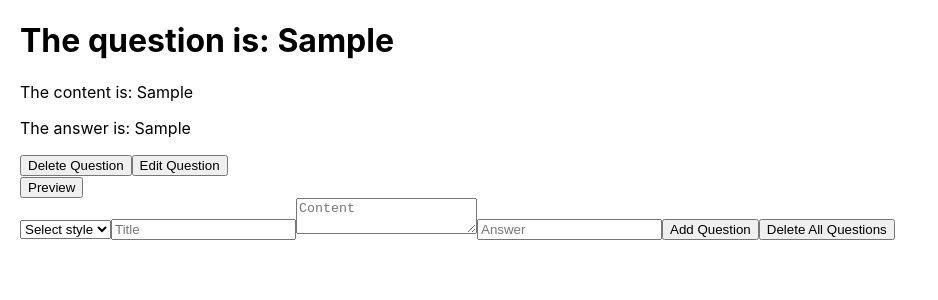
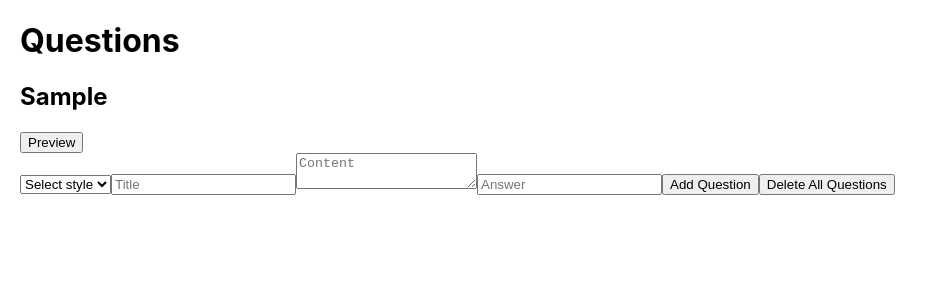
Before and after one commit to emmagort/Diss, a React (Create React App) app in the folder my-app/: page /teacher in a window 1280 px wide. Both pictures are taken after typing "Sample", "Sample", "Sample" into the empty fields and a click on the button "Add Question". Shown: the top 300 px of the page, without its empty margins (0-938 px from the left). Built offline with nearby package versions, Linux system fonts and the light colour scheme.

Commit message:
only show the questions when clicked on

```diff
--- a/my-app/package.json
+++ b/my-app/package.json
@@ -9,7 +9,6 @@
     "prismjs": "^1.29.0",
     "react": "^18.2.0",
     "react-dom": "^18.2.0",
-    "react-markdown": "^9.0.1",
     "react-scripts": "^3.0.1",
     "web-vitals": "^2.1.4"
   },
@@ -39,6 +38,8 @@
     ]
   },
   "devDependencies": {
+    "eslint-plugin-react": "^7.33.2",
+    "eslint-plugin-react-hooks": "^4.6.0",
     "react-router-dom": "^6.21.0"
   }
 }
--- a/my-app/src/App.js
+++ b/my-app/src/App.js
@@ -11,6 +11,7 @@ import Index from './pages/Index';
 import Teacher from './pages/Teacher';
 
 export default function App() {
+  const qeuestions = JSON.parse(localStorage.getItem('questions')) || [];
   return (
     <BrowserRouter>
       <Routes>
@@ -18,6 +19,7 @@ export default function App() {
           <Route path="home" element={<Home />} />
           <Route path="student" element={<Student />} />
           <Route path="teacher" element={<Teacher />} />
+          <Route path="question/:index" element={<Student />} />
           <Route path="*" element={<NoPage />} />
       </Routes>
     </BrowserRouter>
--- a/my-app/src/pages/Student.js
+++ b/my-app/src/pages/Student.js
@@ -117,7 +117,7 @@ function handleClickLine(event) {
 
   if (selection.toString().trim() !== '') {
     const span = document.createElement('span');
-    span.style.border = '2px solid red';
+    span.style.border = `2px solid ${highlightColor}`;
     span.appendChild(document.createTextNode(selection.toString()));
     selection.getRangeAt(0).deleteContents();
     selection.getRangeAt(0).insertNode(span);
--- a/my-app/src/pages/Teacher.js
+++ b/my-app/src/pages/Teacher.js
@@ -1,5 +1,5 @@
 import React from 'react'
-import { useNavigate } from 'react-router-dom';
+import { useNavigate, Link } from 'react-router-dom';
 import { useEffect, useState } from 'react';
 
 export default function Teacher(){
@@ -9,10 +9,22 @@ export default function Teacher(){
   const [questions, setQuestions] = useState(JSON.parse(localStorage.getItem('questions')) || []);
   const [newQuestion, setNewQuestion] = useState({ style: '', title: '', content: '', answer: '' });
   const [editingIndex, setEditingIndex] = useState(null);
+  const [selectedQuestionIndex, setSelectedQuestionIndex] = useState(null);
+
+
+  const handleTitleClick = (index) => {
+    if (selectedQuestionIndex === index) {
+      setSelectedQuestionIndex(null);
+    } else {
+      setSelectedQuestionIndex(index);
+    }
+  };
 
   useEffect(() => {
     localStorage.setItem('questions', JSON.stringify(questions));
   }, [questions]);
+
+
 
 
   function handleInputChange(e) {
@@ -48,28 +60,6 @@ export default function Teacher(){
     navigate('/student', { state: { title, content, answer } });
   }
 
-  // function handleResetTitle(e) {
-  //   e.preventDefault();
-  //   setTitle('');
-  // }
-
-  // function handleResetContent(e) {
-  //   e.preventDefault();
-  //   setContent('');
-  // }
-
-  // function handleResetAnswer(e) {
-  //   e.preventDefault();
-  //   setAnswer('');
-  // }
-
-  // function handleResetAll(e) {
-  //   e.preventDefault();
-  //   setTitle('');
-  //   setContent('');
-  //   setAnswer('');
-  // }
-
   function handleEditQestion(index) {
     setNewQuestion(questions[index]);
     setQuestions(questions.filter((_, i) => i !== index));
@@ -86,13 +76,18 @@ export default function Teacher(){
 
   return (
     <div style={{paddingLeft: '20px'}}>
+      <h1>Questions</h1>
       {questions.map((question, index) => (
         <div key={index}>
-          <h1>The question is: {question.title}</h1>
-          <p style={{whiteSpace:'pre-wrap'}}>The content is: {question.content}</p>
-          <p>The answer is: {question.answer}</p>
-          <button onClick={() => handleDeleteQuestion(index)}>Delete Question</button>
-          <button onClick={() => handleEditQestion(index)}>Edit Question</button>
+          <h2 onClick={() => handleTitleClick(index)}>{question.title}</h2>
+          {selectedQuestionIndex === index && (
+            <>
+              <p style={{whiteSpace:'pre-wrap'}}>{question.content}</p>
+              <p>The answer is: {question.answer}</p>
+              <button onClick={() => handleDeleteQuestion(index)}>Delete Question</button>
+              <button onClick={() => handleEditQestion(index)}>Edit Question</button>
+            </>
+          )}
         </div>
       ))}
       <button onClick={handleSubmit}>Preview</button>
```
Also changed, not shown: 1 other file (tests, documents, lock files or other folders).
